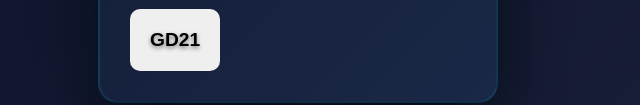
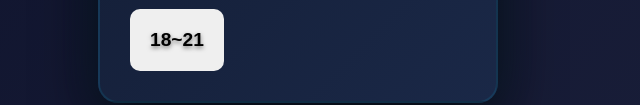
Before and after one commit to merrodado-lgtm/AMIR, a plain HTML site: page index.html in a window 1280 px wide. Shown: the part 692-797 px from the top of the page, 342-982 px from the left. Drawn offline with Linux system fonts and the light colour scheme.

Commit message:
Rename button text from 'GD21' to '18~21'

```diff
--- a/index.html
+++ b/index.html
@@ -44,7 +44,7 @@
                 <button onclick="appendToDisplay('√')" class="btn btn-special">√</button>
                 <button onclick="appendToDisplay('^')" class="btn btn-special">x²</button>
                 <button onclick="appendToDisplay('%')" class="btn btn-special">%</button>
-                <button onclick="calculateGD21()" class="btn btn-custom">GD21</button>
+                <button onclick="calculateGD21()" class="btn btn-custom">18~21</button>
             </div>
         </div>
     </div>
```
